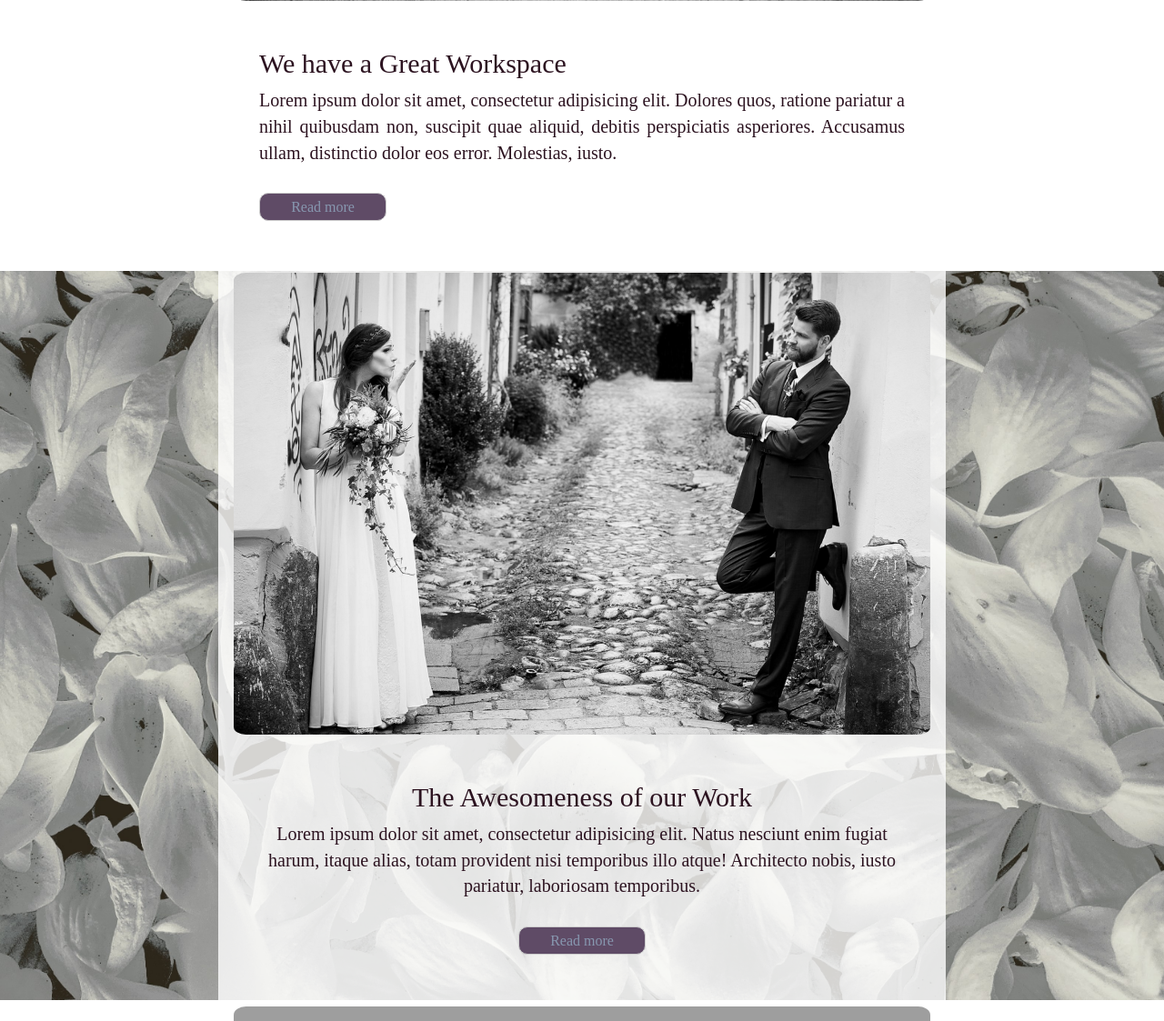
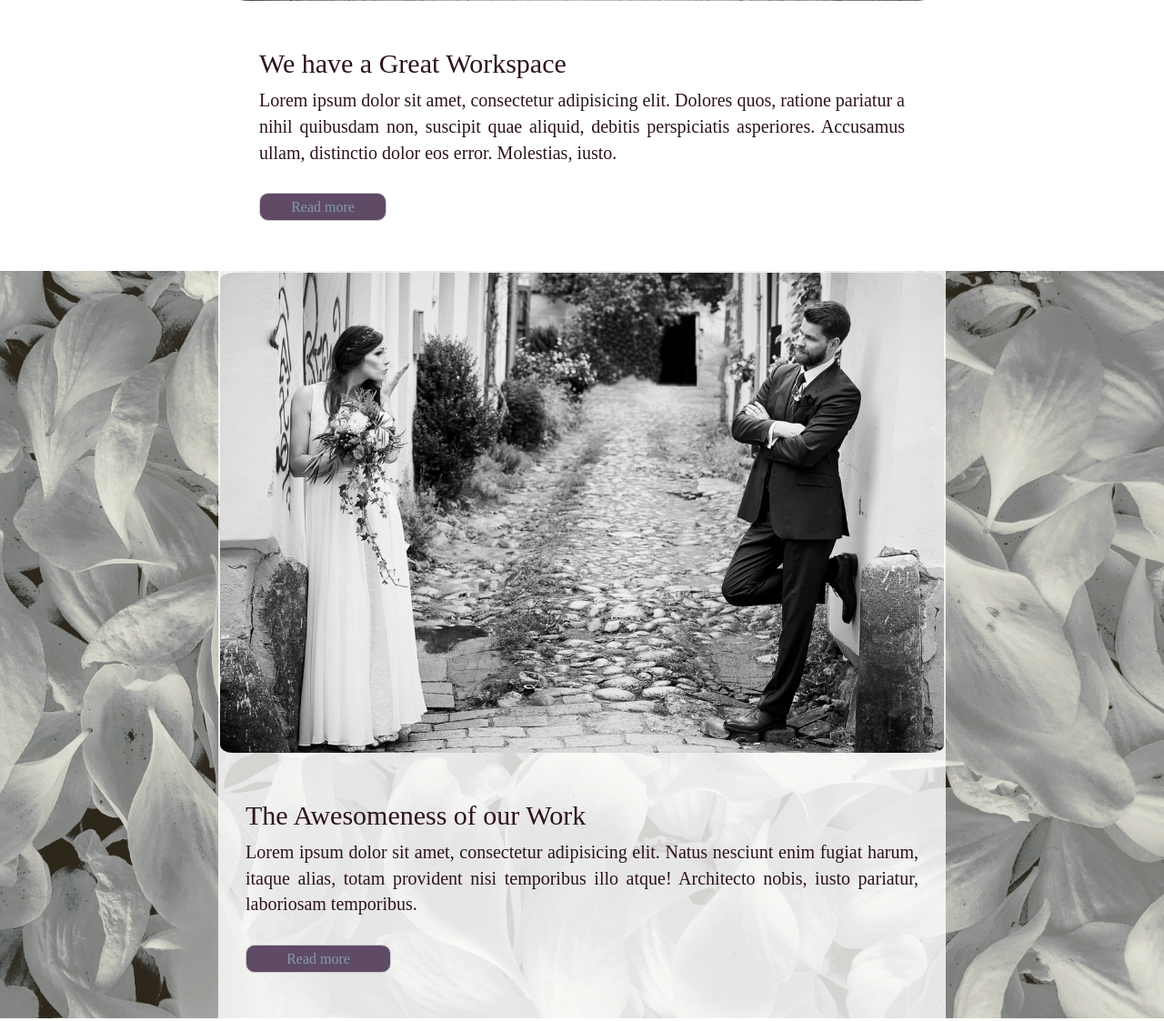
Before and after one commit to loretari/page_wedding, a plain HTML site: page page_wedding/site/index.html in a window 1280 px wide. Shown: the part 1278-2401 px from the top of the page at 91% size. Drawn offline with nearby package versions, Linux system fonts and the light colour scheme; grey boxes are pictures that could not be loaded.

Commit message:
container7_

```diff
--- a/page_wedding/site/index.html
+++ b/page_wedding/site/index.html
@@ -102,7 +102,7 @@
 		<section class="main">
 
 			<div class="container5">
-				<div class="container">
+				<div class="container7">
 					<figure>
 						<img src="images/2016-11-11_173640.gif" alt="Evelina">
 					</figure>
```
